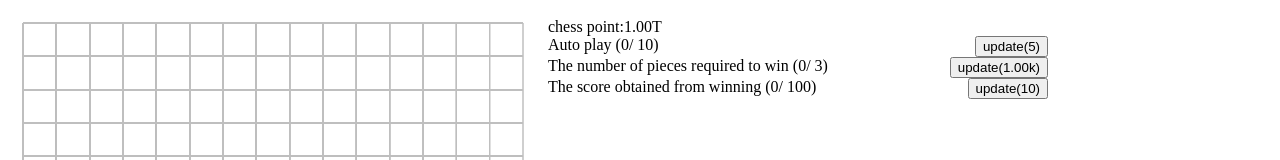
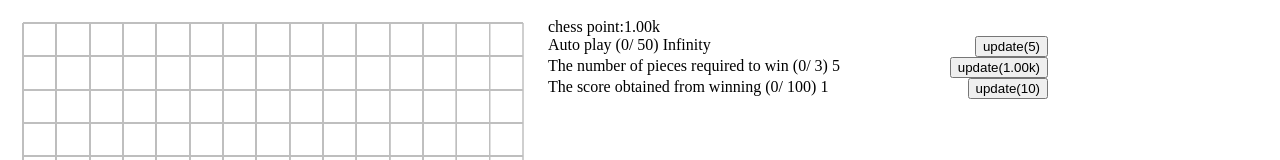
Before and after one commit to lasnrhar/chess, an Angular app: page / in a window 1280 px wide. Both pictures are taken after a click on the button "cheat". Shown: the top 160 px of the page. Built offline with nearby package versions, Linux system fonts and the light colour scheme.

Commit message:
add debug mode

```diff
--- a/src/app/app.component.html
+++ b/src/app/app.component.html
@@ -19,7 +19,7 @@
         <span
           >{{ upgrade.value.title }} (<span
             >{{ upgrade.value.level }}/ {{ upgrade.value.max }}</span
-          >)</span
+          >) <span *ngIf="debug">{{ getUpgradeValue(upgrade.key) }}</span></span
         >
         <button
           (click)="game.upgrade(upgrade.key)"
--- a/src/app/app.component.ts
+++ b/src/app/app.component.ts
@@ -4,7 +4,7 @@ import {
   ElementRef,
   ViewChild,
 } from '@angular/core';
-import { Increase } from './increase';
+import { Increase, Upgrade } from './increase';
 
 @Component({
   selector: 'app-root',
@@ -15,6 +15,7 @@ export class AppComponent {
   @ViewChild('chessboard') chessboard!: ElementRef;
   game: Increase;
   loading = true;
+  debug = true;
 
   constructor(private cdRef: ChangeDetectorRef) {}
 
@@ -38,4 +39,8 @@ export class AppComponent {
       return val.toFixed(2) + units[i - 1];
     }
   }
+
+  getUpgradeValue(key): number {
+    return Upgrade.getUpgradeValue(key, this.game.data.findUpgradeByKey(key));
+  }
 }
--- a/src/app/increase.ts
+++ b/src/app/increase.ts
@@ -22,7 +22,7 @@ export class Increase {
     this.data = new GameData();
     this.data.upgrades.push({
       key: 'autoplay',
-      value: new Upgrade('Auto play', 0, 10, 5),
+      value: new Upgrade('Auto play', 0, 50, 5),
     });
     this.data.upgrades.push({
       key: 'wincount',
@@ -70,8 +70,8 @@ export class Increase {
   }
 
   cheat() {
-    this.data.point += 1000 * 1000 * 1000 * 1000;
-    this.data.totalPoint += 1000 * 1000 * 1000 * 1000;
+    this.data.point += 1000;
+    this.data.totalPoint += 1000;
   }
 
   clear() {
@@ -153,11 +153,11 @@ export class Upgrade {
   static getUpgradeCost(key: string, upgrade: Upgrade): number {
     switch (key) {
       case 'autoplay':
-        return upgrade.cost * 10 * upgrade.level;
+        return Math.pow(upgrade.level, 3) * 3 + 10;
       case 'wincount':
-        return upgrade.cost * 10 * upgrade.level;
+        return Math.pow(1000, upgrade.level + 1);
       case 'pointgain':
-        return upgrade.cost * 10;
+        return Math.pow(upgrade.level, 3) * 3 + 10;
     }
     return 5;
   }
@@ -169,7 +169,7 @@ export class Upgrade {
       case 'wincount':
         return upgrade.level > 3 ? 2 : 5 - upgrade.level;
       case 'pointgain':
-        return upgrade.level == 0 ? 1 : upgrade.level * 10;
+        return Math.pow(upgrade.level, 3) * 3 + 1;
     }
     return 0;
   }
```
